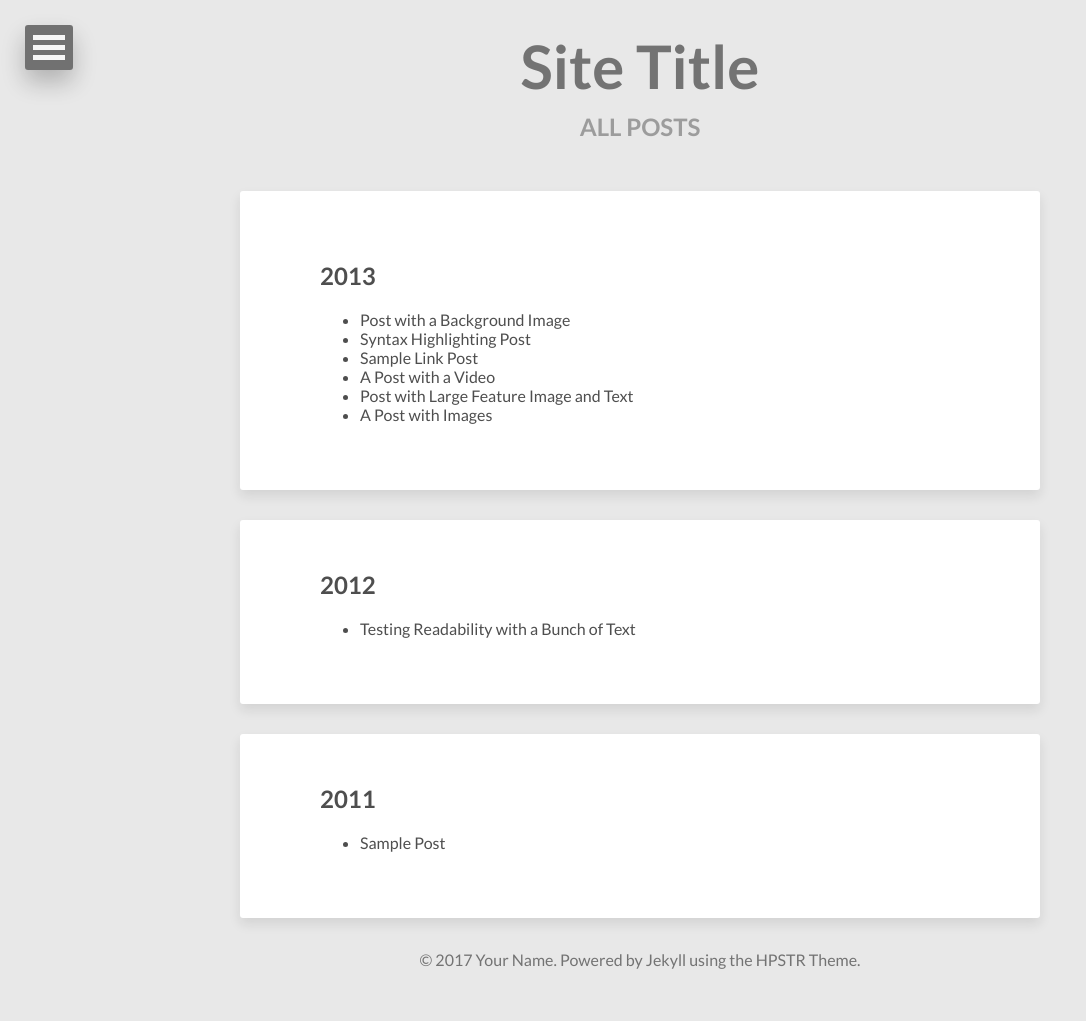
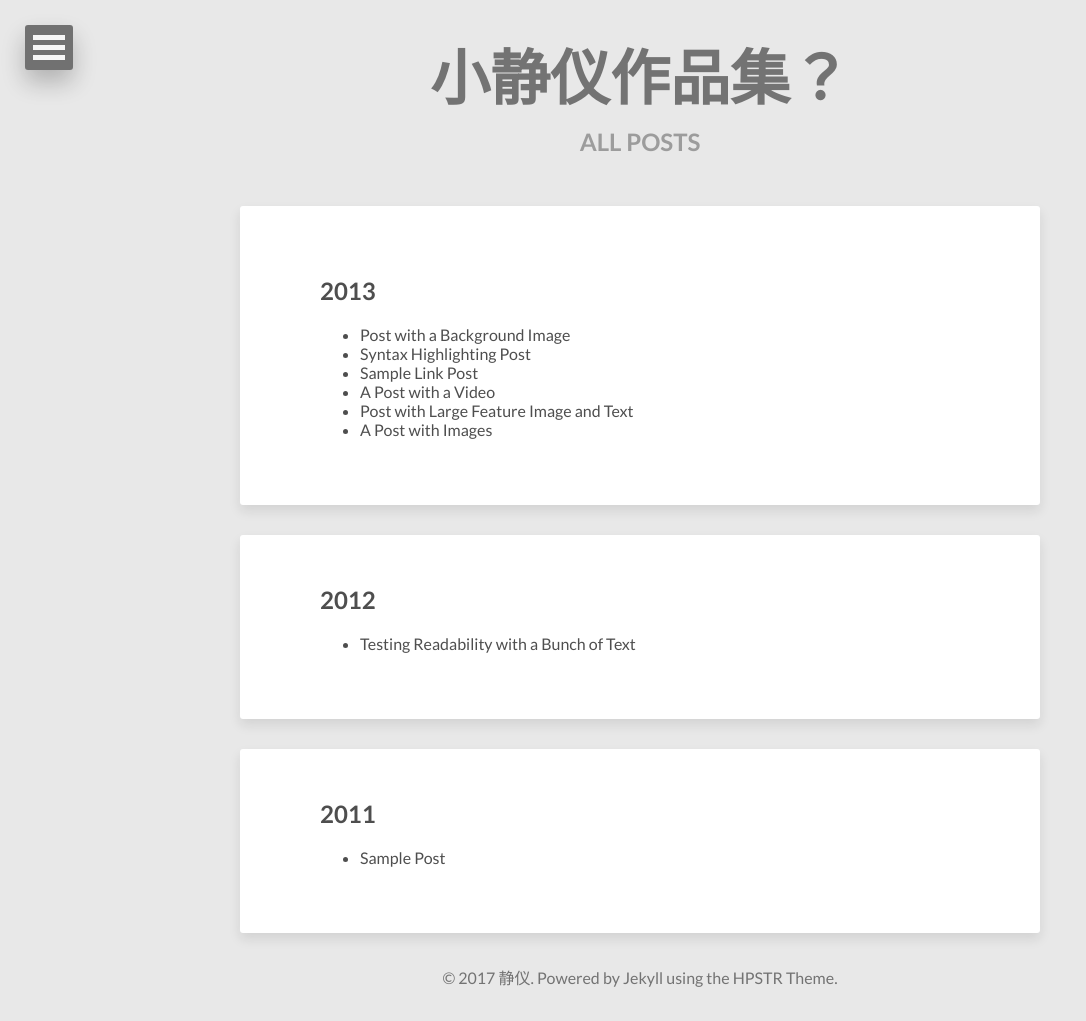
Before and after one commit to wujackjack/wujackjack.github.io, a Jekyll site: the page built from posts/index.html, in a window 1280 px wide. Shown: the whole page, without its empty margins (0-1086 px from the left). Built offline with Jekyll 4.4.1, drawn with Linux system fonts in a browser that asks for light colours; nearby versions of some CDN libraries.

Commit message:
config modification

```diff
--- a/_config.yml
+++ b/_config.yml
@@ -1,5 +1,5 @@
-title:            Site Title
-description:      Describe your website here.
+title:            小静仪作品集？
+description:      我乜都唔知啊
 disqus_shortname:
 reading_time:     true
 words_per_minute: 200
@@ -9,10 +9,10 @@ url:
 
 # Owner/author information
 owner:
-  name:           Your Name
-  avatar:         avatar.jpg
-  bio:            "Your bio goes here. It shouldn't be super long but a good sentence or two should suffice."
-  email:          you@email.com
+  name:           静仪
+  avatar:         jingyi.jpg
+  bio:            "小静仪，交互设计师一枚？"
+  email:          wuzhongjun1992@126.com
   # Social networking links used in footer. Update and remove as you like.
   twitter:
   facebook:
@@ -35,7 +35,7 @@ google_verify:
 bing_verify:
 
 # http://en.wikipedia.org/wiki/List_of_tz_database_time_zones
-timezone:    America/New_York
+timezone:    America/Shanghai
 future:      false  # publish future dated posts --  true, false (default)
 highlighter: rouge
 markdown:    kramdown
```
Also changed, not shown: images/jingyi.jpg (added), 2 other files.
